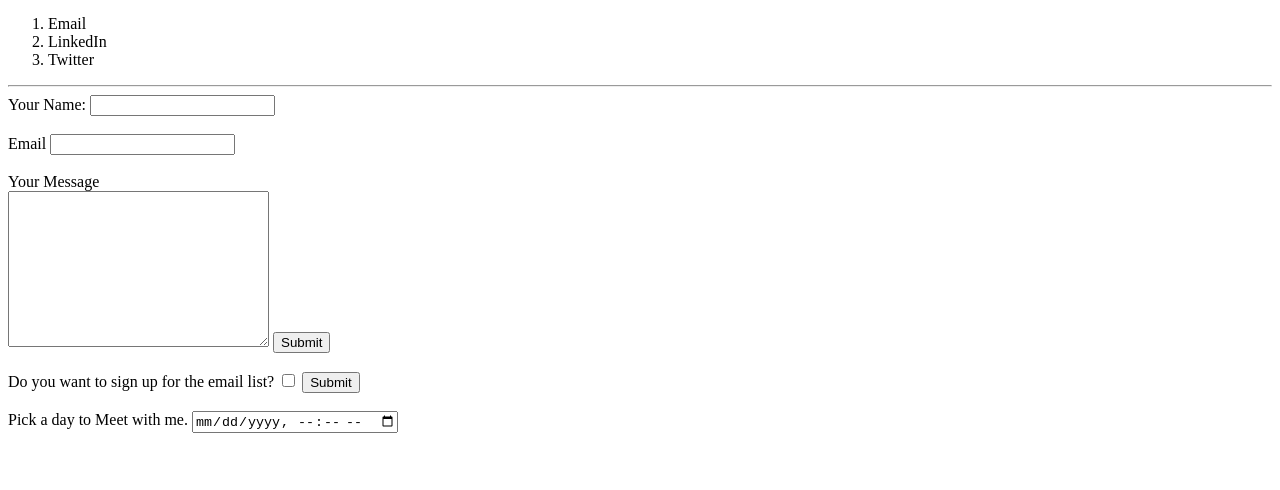
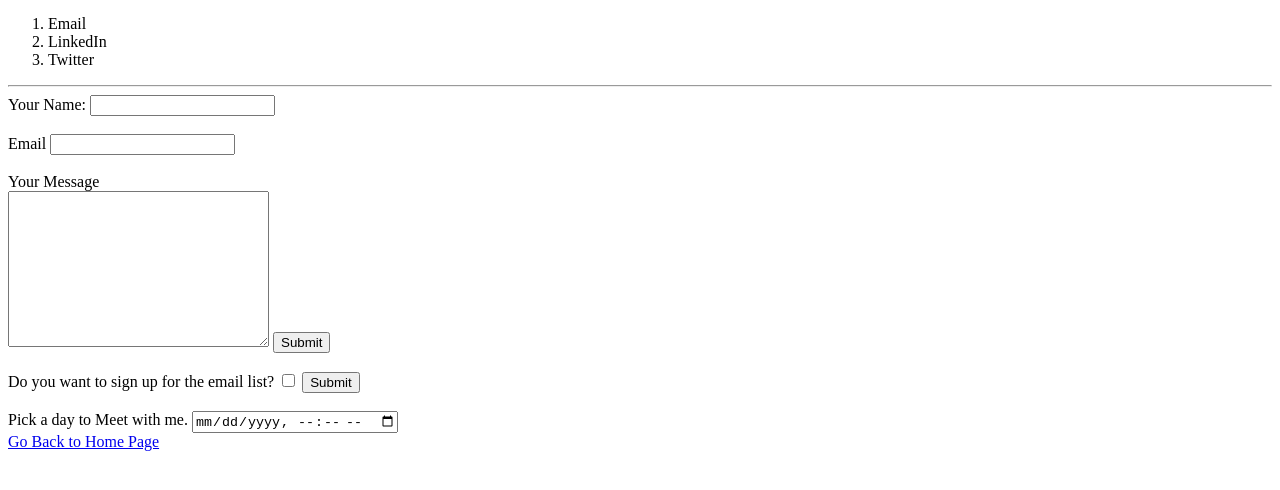
Before and after one commit to cjsan24/CV, a plain HTML site: page Contact me.html in a window 1280 px wide. Shown: the part 44-534 px from the top of the page. Drawn offline with Linux system fonts and the light colour scheme.

Commit message:
Update Contactme with a link to home page

```diff
--- a/Contact me.html
+++ b/Contact me.html
@@ -36,5 +36,6 @@
             <label>Pick a day to Meet with me.</label>
             <input type="datetime-local" name="" value="">
         </form>
+         <a href="index.html">Go Back to Home Page</a>
     </body>
 </html>
```
